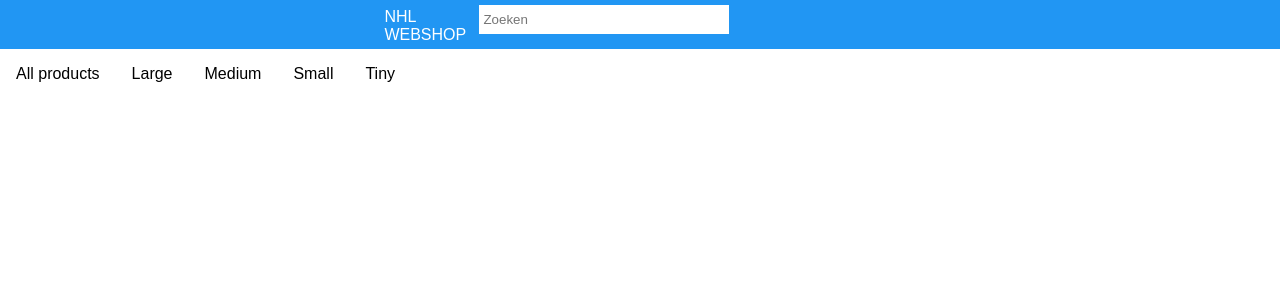
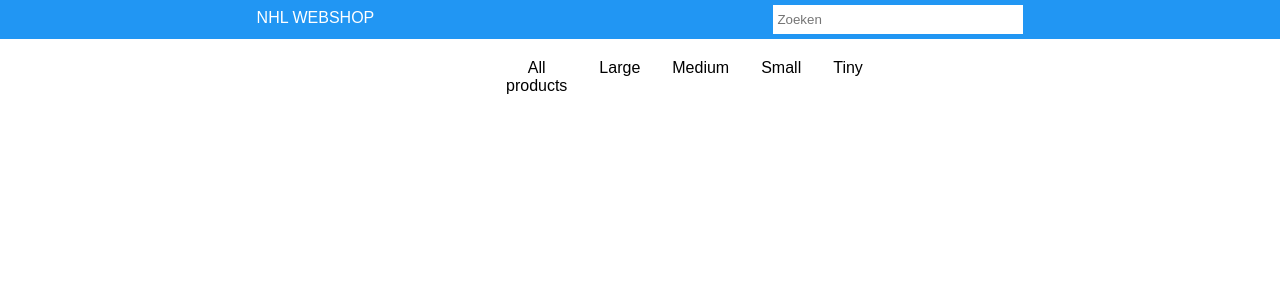
Before and after one commit to Herstelprojectgroep1/Webshop, a PHP site: page /pages/productOverzicht.php in a window 1280 px wide. Shown: the top 300 px of the page. Run offline with PHP 8.4, Linux system fonts and the light colour scheme; data that the repository does not hold is empty.

Commit message:
cleaned the code a little bit, (merging, git problem)

```diff
--- a/assets/styles/headerLogin.css
+++ b/assets/styles/headerLogin.css
@@ -15,13 +15,13 @@
 .container{
     display:flex;
     justify-content: space-between;
-    width:27%;
-    margin-left:30%;
+    width:60%;
+    margin-left:20%;
 }
 
 .logo{
     color:white;
-    margin-top:1%;
+    margin-top:0.5%;
 }
 
 input[type=search]{
@@ -29,3 +29,21 @@
     padding: 7px 4px 7px 4px;
     width: 250px;
 }
+
+ul{
+    display:flex;
+    justify-content: space-between;
+    width:300px;
+}
+
+li, a{
+    text-decoration: none;
+    list-style: none;
+    text-align:center;
+    margin-top:1%;
+    color:white;
+}
+
+a:hover{
+    color:blueviolet;
+}
--- a/pages/login.php
+++ b/pages/index.php
@@ -27,8 +27,6 @@
                 exit();
             }
 
-            checkAge($_SESSION['username']);
-
             if (isset($_POST['submit'])) {
                 if (!empty($_POST['username']) && $_POST['password']) {
                     $input['username'] = filterInput($_POST['username'], 'username');
@@ -55,7 +53,7 @@
                                         $_SESSION['date_of_birth'] = $data['date_of_birth'];
                                         $_SESSION['logged_in'] = $data['logged_in'];
 
-                                        echo "login succes";
+                                        header("location:../pages/productOverzicht.php");
                                 } else {
                                     echo "ERROR: Incorrect password";
                                 }
@@ -80,7 +78,7 @@
                 <label for=username>Username</label>
                 <input type="text" name="username" id="username">
                 <label for=password>Password</label>
-                <input type="text" name="password" id="password">
+                <input type="password" name="password" id="password">
 
                 <input type="submit" name="submit" value="Login">
                 <a href="register.php">Register</a>
--- a/pages/register.php
+++ b/pages/register.php
@@ -37,7 +37,7 @@
                              "issssi",
                               array(1, $input['username'], $input['email'], createHash($input['password']), $input['dob'], 0)
                              )) {
-                               echo "registration succes";
+                              header("location:../pages/index.php");
                              }
                        }else{
                            echo "ERROR: please check if all fields were filled in";
@@ -68,7 +68,7 @@
         <input type="password" name="password_confirm" id="password_confirm">
 
         <input type="submit" name="submit" value="Register">
-        <a href="login.php">Log in</a>
+        <a href="index.php">Log in</a>
        </form>
      </div>
    </main>
```
Also changed, not shown: components/header.php (+57 -0 lines), utils/filter.php (+1 -11 lines).
